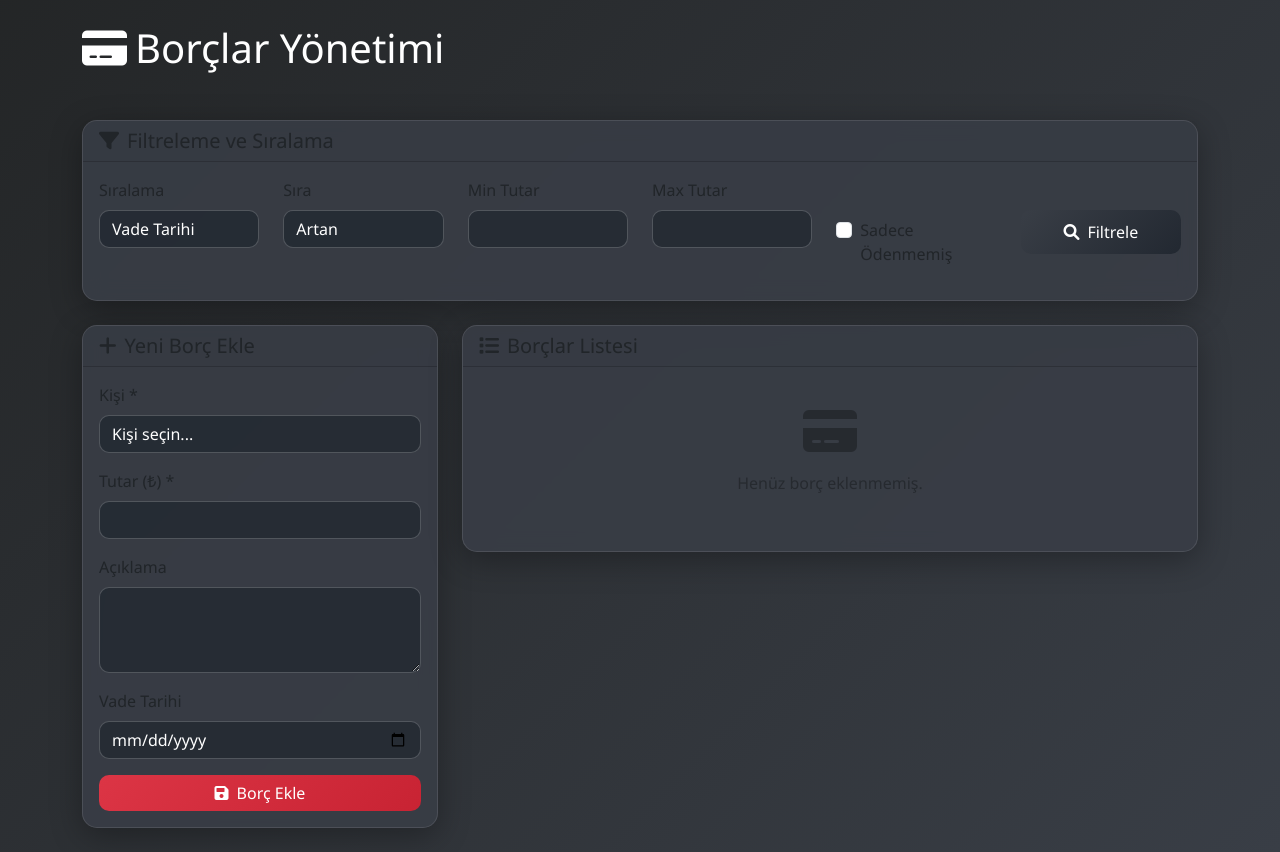
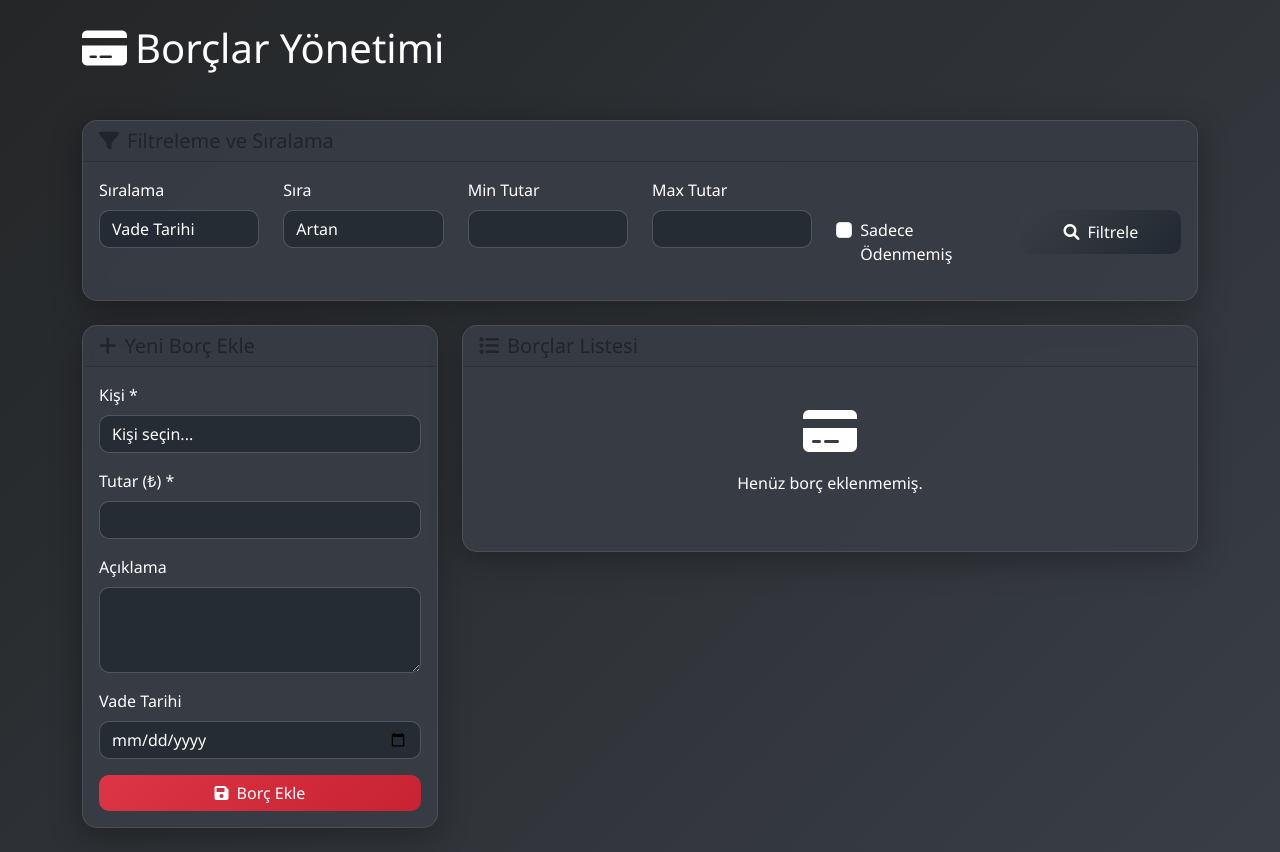
Before and after one commit to azracayakk/borctakip, a Flask app: page /borclar in a window 1280 px wide. Shown: the part 63-915 px from the top of the page. Run offline with Flask 3, Linux system fonts and the light colour scheme; the visitor is signed in with stand-in values (Sample User, id 1); data that the repository does not hold is empty.

Commit message:
Lacivert yazılar beyaz yapıldı

```diff
--- a/templates/base.html
+++ b/templates/base.html
@@ -44,6 +44,18 @@
         .nav-link:hover {
             color: var(--warning-color) !important;
             transform: translateY(-2px);
+        }
+
+        .text-muted {
+            color: #ffffff !important;
+        }
+
+        .form-label {
+            color: #ffffff !important;
+        }
+
+        .form-check-label {
+            color: #ffffff !important;
         }
 
         .card {
```
